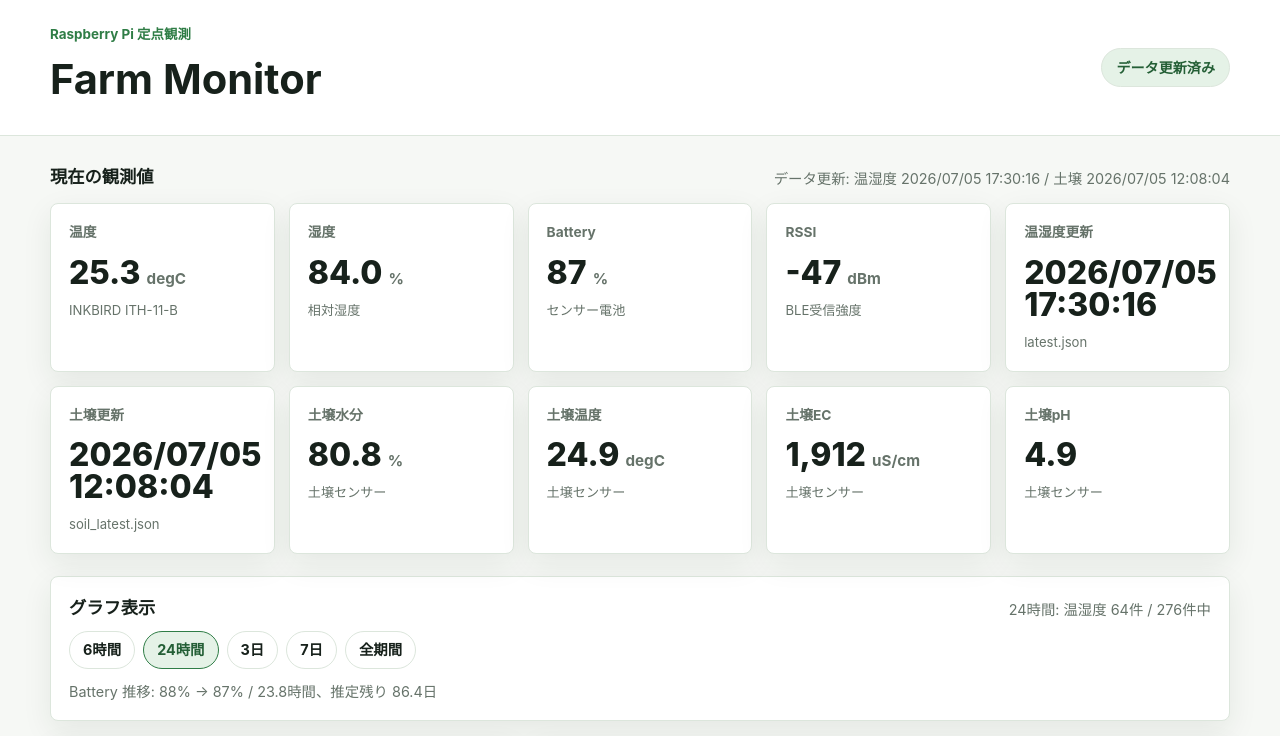
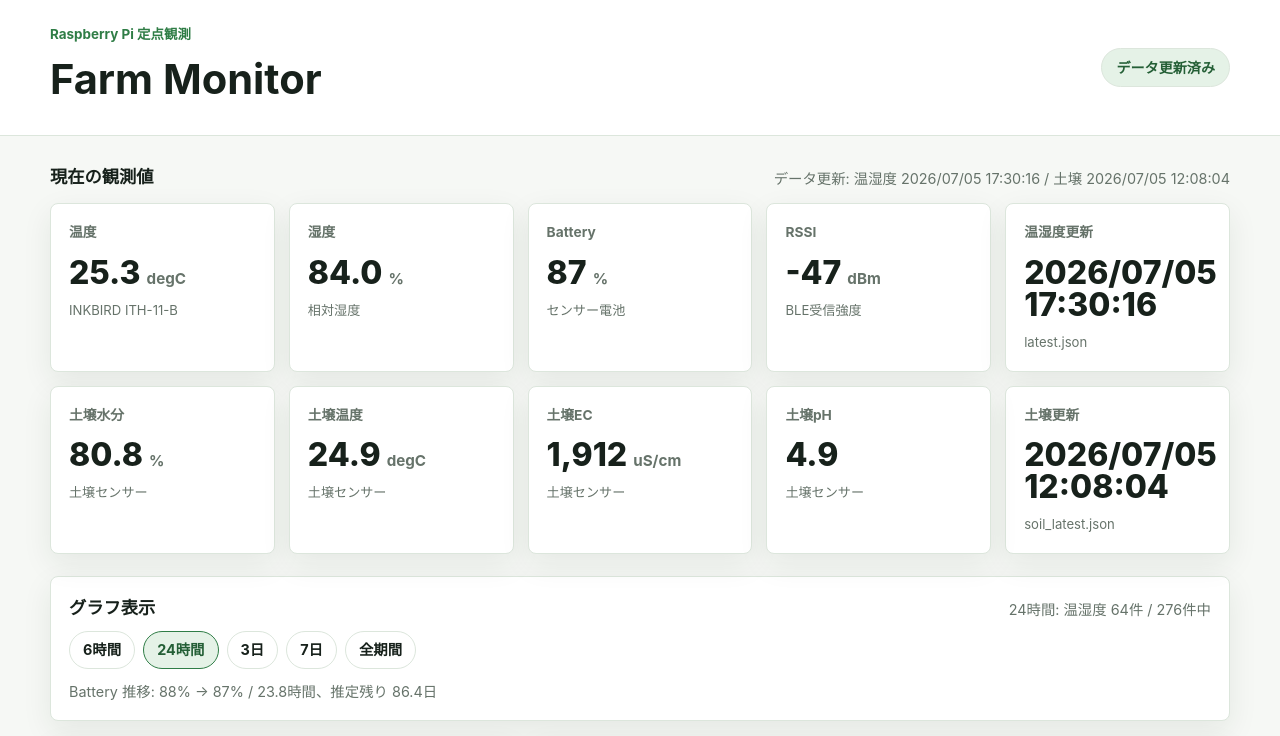
Before and after one commit to kitazakis/farm-monitor, a plain HTML site: page docs/index.html in a window 1280 px wide. Shown: the top 736 px of the page. Drawn offline with nearby package versions, Linux system fonts and the light colour scheme.

Commit message:
Align update timestamp cards on desktop

```diff
--- a/docs/style.css
+++ b/docs/style.css
@@ -259,6 +259,13 @@ h2 {
   place-items: center;
 }
 
+@media (min-width: 941px) {
+  .metric-grid .metric-card:nth-child(6) {
+    grid-column: 5;
+    grid-row: 2;
+  }
+}
+
 @media (max-width: 940px) {
   .metric-grid { grid-template-columns: repeat(2, minmax(0, 1fr)); }
   .content-grid,
```
